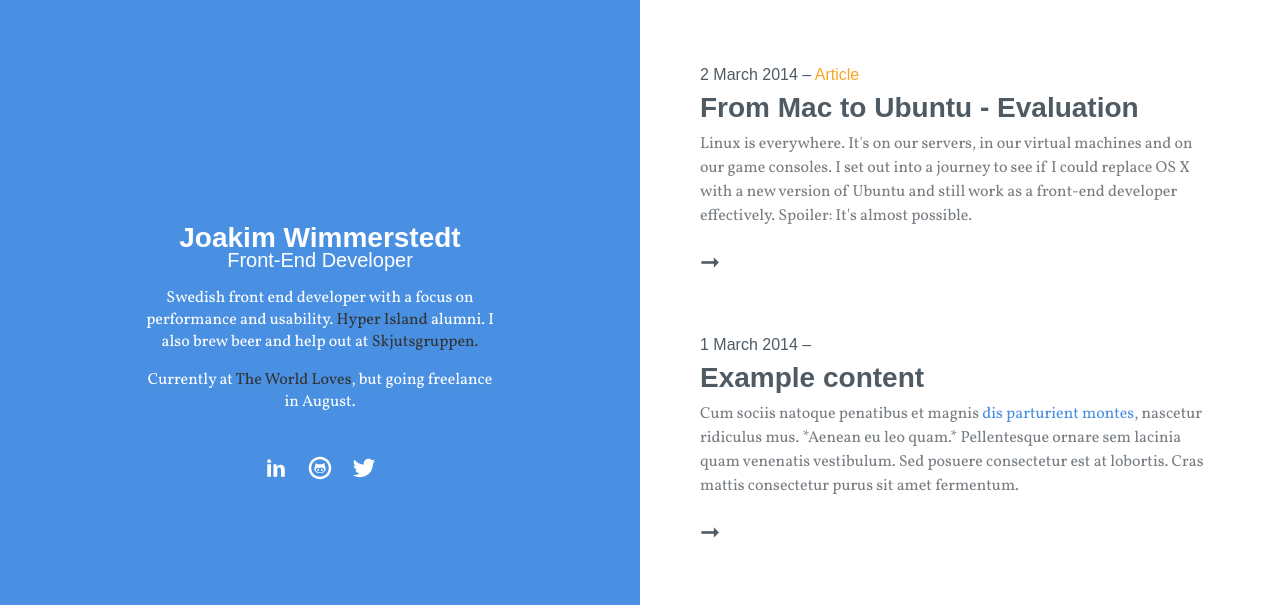
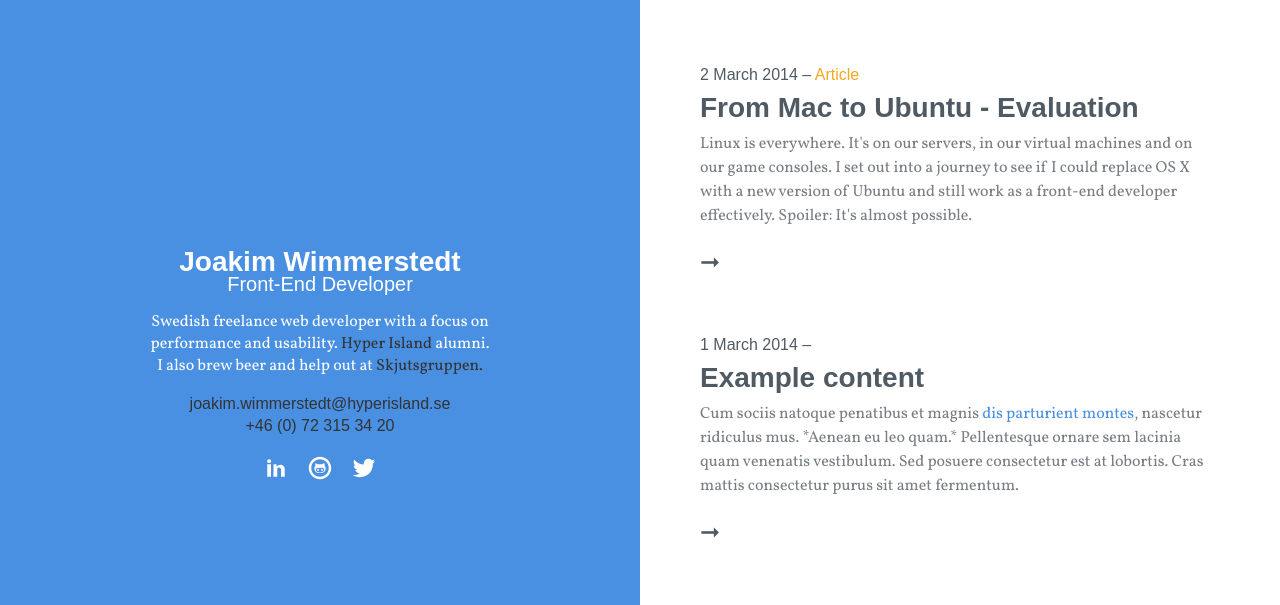
Before and after one commit to cupofjoakim/cupofjoakim.github.io, a Jekyll site: the page built from src/index.html, in a window 1280 px wide. Shown: the part 1242-1847 px from the top of the page. Built offline with Jekyll 4.4.1, drawn with Linux system fonts in a browser that asks for light colours; some web fonts are replaced; Markdown is read by kramdown in place of the engine named in the settings; the list of posts is cut into pages by our own code.

Commit message:
Updated profile

```diff
--- a/src/_includes/profile.html
+++ b/src/_includes/profile.html
@@ -6,9 +6,12 @@
 
         <span class="name">Joakim Wimmerstedt</span>
         <span class="role">Front-End Developer</span>
-        <p class="description">Swedish front end developer with a focus on performance and usability. <a href="https://www.hyperisland.com/">Hyper Island</a> alumni.  I also brew beer and help out at <a href="http://www.skjutsgruppen.nu/">Skjutsgruppen.</a></p>
+        <p class="description">Swedish freelance web developer with a focus on performance and usability. <a href="https://www.hyperisland.com/">Hyper Island</a> alumni.</br>I also brew beer and help out at <a href="http://www.skjutsgruppen.nu/">Skjutsgruppen.</a></p>
 
-        <p class="position">Currently at <a href="http://www.theworldloves.com">The World Loves</a>, but going freelance in August.</p>
+        <ul class="contact">
+            <li><a href="joakim.wimmerstedt@hyperisland.se">joakim.wimmerstedt@hyperisland.se</a></li>
+            <li><a href="tel:+46723153420">+46 (0) 72 315 34 20</a></li>
+        </ul>
 
         <ul class="external-links">
             <li>
```
Also changed, not shown: src/assets/scss/profile.scss (+6 -2 lines).
